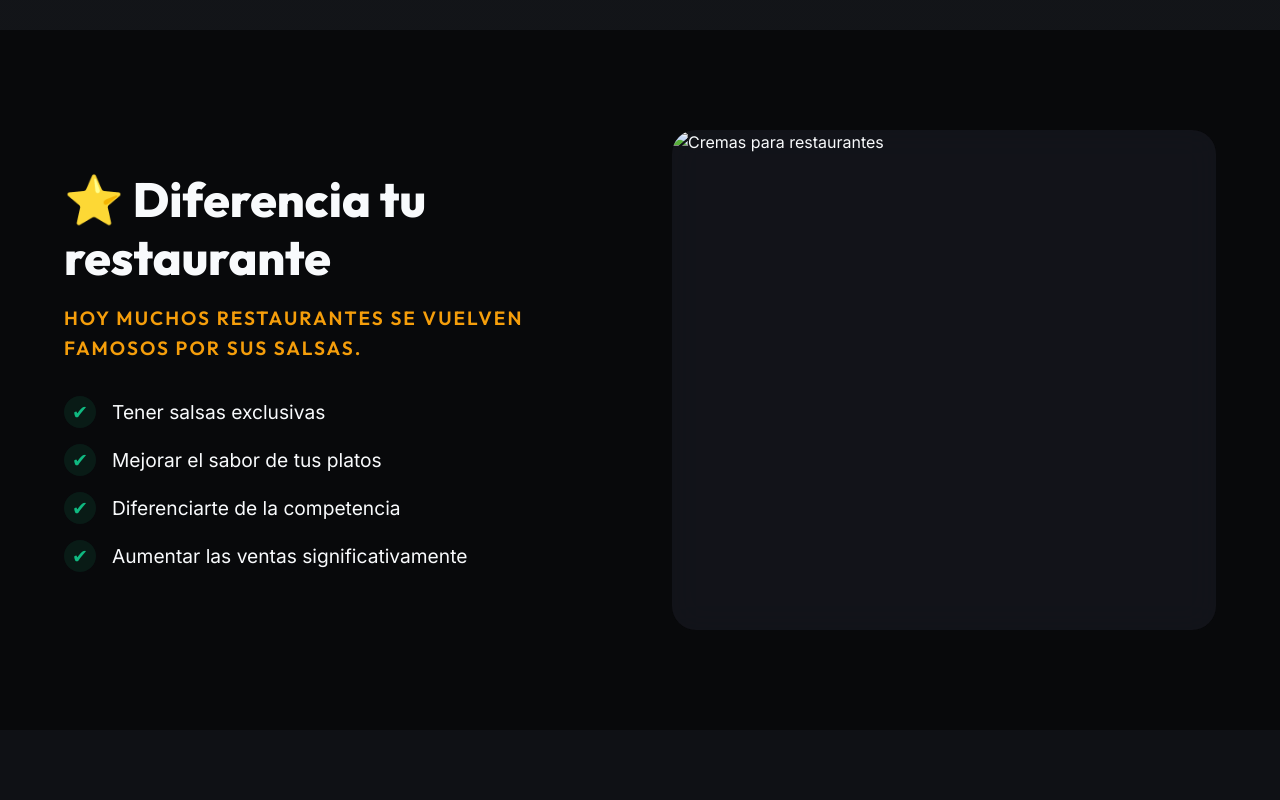
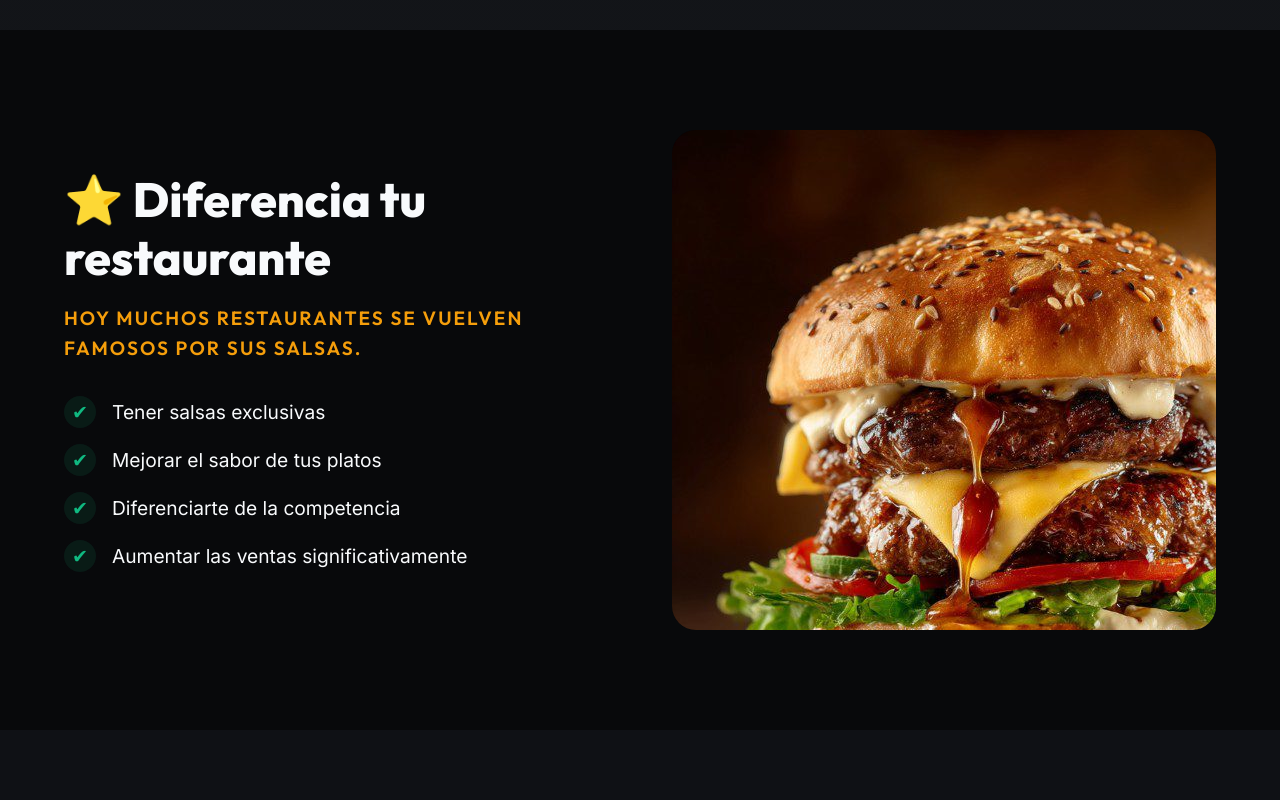
Before and after one commit to marketingdigitalcrao-sys/El-Venezolano-Fabrica-de-condimentos, a plain HTML site: page index.html in a window 1280 px wide. Shown: the part 3240-4040 px from the top of the page. Drawn offline with Linux system fonts and the light colour scheme; grey boxes are pictures that could not be loaded.

Commit message:
Update index.html

```diff
--- a/index.html
+++ b/index.html
@@ -217,7 +217,7 @@
                 </ul>
             </div>
             <div class="diff-image glass-card">
-                <img src="img/el-venezolano-fabrica-de-cremas.jpg" alt="Cremas para restaurantes">
+                <img src="el-venezolano-fabrica-de-cremas.jpg" alt="Cremas para restaurantes">
             </div>
         </div>
     </section>
@@ -255,4 +255,5 @@
     <script src="script.js"></script>
 </body>
 
+
 </html>
```
